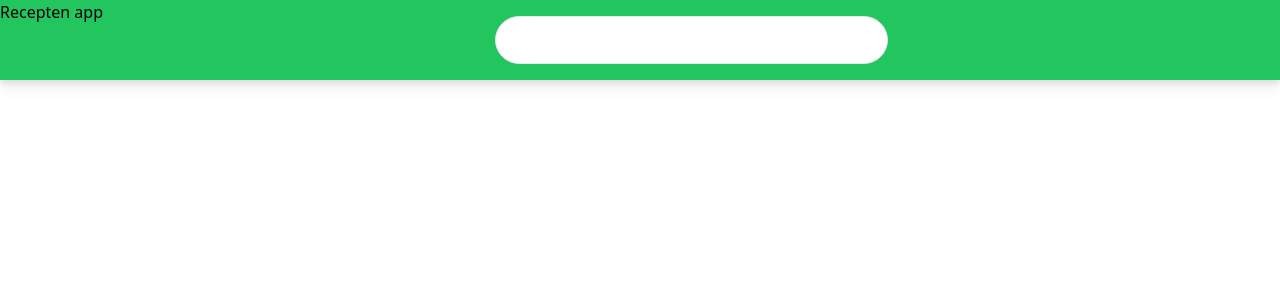
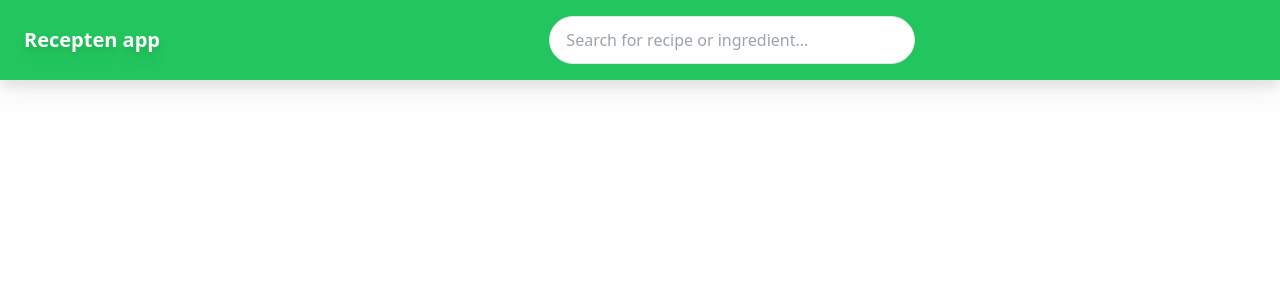
Before and after one commit to mpisters/RecipesAppClient, a Next.js app: page / in a window 1280 px wide. Shown: the top 300 px of the page. Built offline with nearby package versions, Linux system fonts and the light colour scheme.

Commit message:
update searchbar style

```diff
--- a/components/NavBar.tsx
+++ b/components/NavBar.tsx
@@ -1,11 +1,17 @@
 export const NavBar = () => {
   return (
-    <div className={'bg-green-500 h-20 flex flex-row drop-shadow-lg'}>
-      <div className="logo w-1/8">
-        <p>Recepten app</p>
+    <div className={'bg-green-500 h-20 flex flex-row drop-shadow-xl'}>
+      <div className="logo w-1/8 grid items-center justify-items-center p-6">
+        <p className={'text-white text-xl font-extrabold drop-shadow-lg'}>Recepten app</p>
       </div>
       <div className="flex grow justify-center">
-        <div className="search-bar w-2/6 grid items-center"><input className={'h-12 w-full border rounded-full p-4 focus:border-4 focus:border-solid'}/></div>
+        <div className="search-bar w-2/6 grid items-center">
+          <label htmlFor="search-bar">
+            <input id={'search-bar'}
+                   placeholder={'Search for recipe or ingredient...'}
+                   className={'h-12 w-full border rounded-full p-4 focus:border-4 focus:border-solid focus:outline-none focus:border-green-700 focus:drop-shadow-lg'}/>
+          </label>
+        </div>
       </div>
     </div>);
 };
```
Also changed, not shown: public/assets/magnifying_glass_icon.svg (added).
